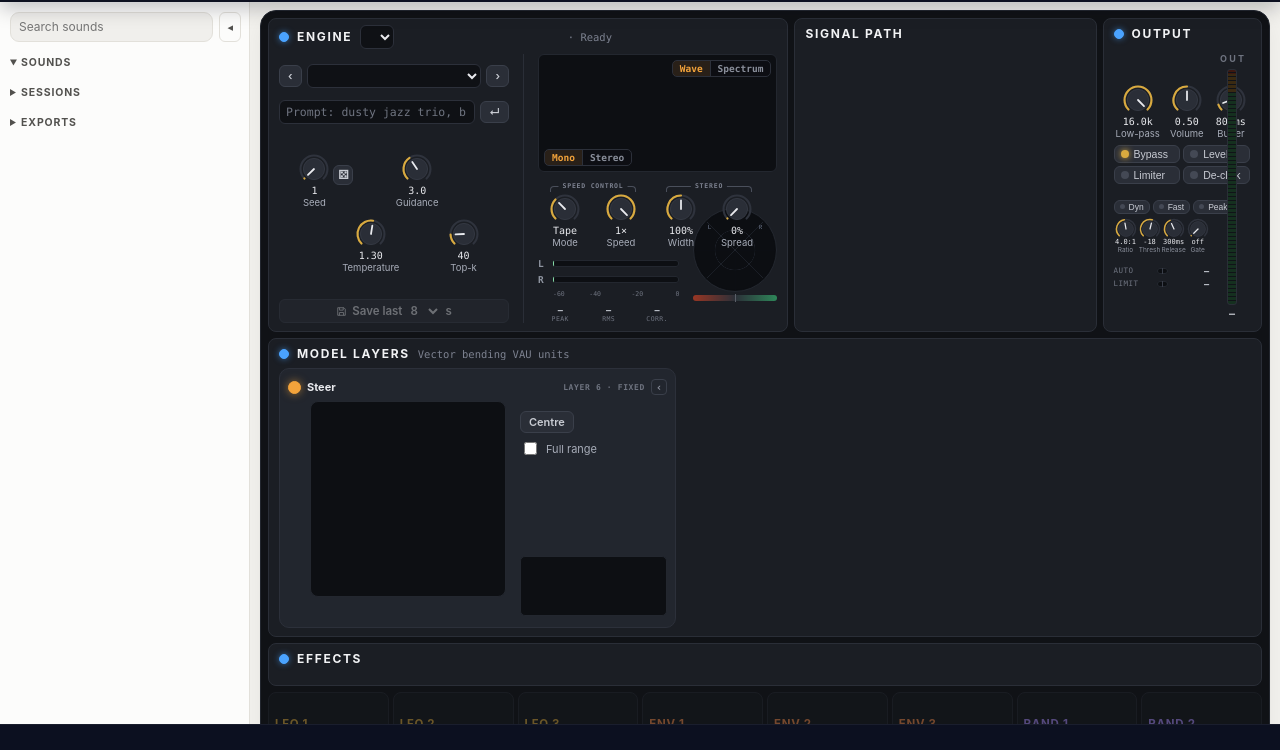
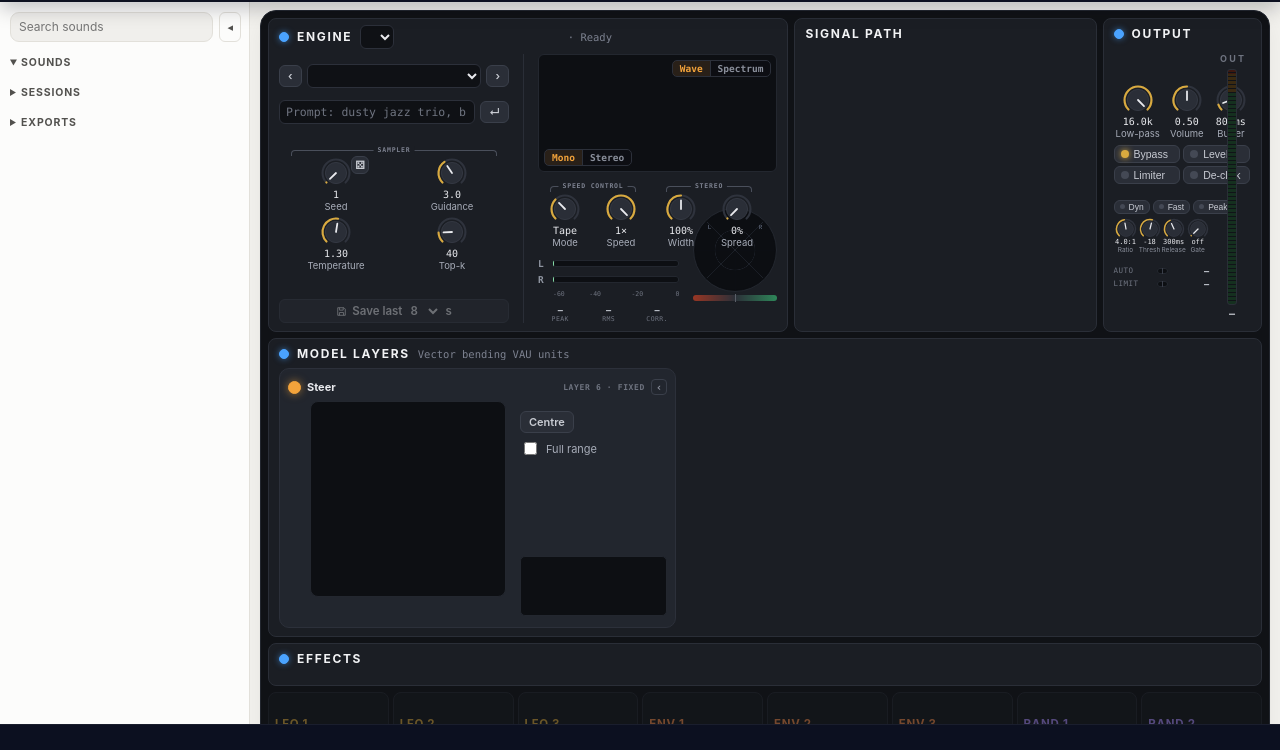
Before and after one commit to vector-lab-tools/abliterator, a plain HTML site: page web/index.html in a window 1280 px wide. Shown: the part 50-800 px from the top of the page. Drawn offline with Linux system fonts and the light colour scheme; no server answers.

Commit message:
Seed, Guidance, Temperature and Top-k on a plain grid under a SAMPLER bracket, the die at Seed's shoulder; the bracket style shared

```diff
--- a/web/index.html
+++ b/web/index.html
@@ -67,7 +67,7 @@
                 <div class="pnote" id="prompt"></div>
                 <form class="prow" id="pform"><input id="ptype" class="ptype" maxlength="240" placeholder="Prompt: dusty jazz trio, brushed drums" aria-label="A style prompt of your own" autocomplete="off"><button class="ib" id="puse" type="submit" title="Play this style (it is kept under Your prompts)">↵</button><button class="ib" id="pdel" type="button" hidden title="Remove this prompt from Your prompts">✕</button></form>
                 <input id="seed" type="number" min="0" step="1" value="1" hidden>
-                <div class="krow" id="engknobs"></div>
+                <div class="krow kgroup" id="engknobs" data-label="SAMPLER"></div>
                 <label class="pchk" id="mg-only" hidden><input type="checkbox" id="cfg"> Guidance ×3 (MusicGen; over budget here)</label>
                 <div class="engsave">
                   <div class="saverow">
--- a/web/style.css
+++ b/web/style.css
@@ -953,12 +953,10 @@ html, body { overscroll-behavior-x: none; }
 .eng > .engl > .prow:first-child { margin-top: 10px; }
 /* the engine menu in the panel's header at normal weight */
 #engine.psel { font-weight: 400; }
-/* the Engine's knobs in two rows, the lower one offset half a step, as on the effect cards */
-.engl #engknobs { display: grid; grid-template-columns: repeat(5, 1fr); row-gap: 6px; justify-items: center; padding: 0; }
-.engl #engknobs > :nth-child(1) { grid-column: 1 / span 2; }
-.engl #engknobs > :nth-child(2) { grid-column: 3 / span 2; }
-.engl #engknobs > :nth-child(3) { grid-column: 2 / span 2; }
-.engl #engknobs > :nth-child(4) { grid-column: 4 / span 2; }
+/* the Engine's knobs in a plain two-by-two grid, each centred in its column; the die sits at Seed's shoulder and takes no room */
+.engl #engknobs { display: grid; grid-template-columns: 1fr 1fr; row-gap: 0; justify-items: center; padding: 0; }
+.engl #engknobs .seedpair { position: relative; display: block; }
+.engl #engknobs .seeddie { position: absolute; top: 0; left: calc(100% - 4px); margin: 0; width: 18px; height: 18px; font-size: 11px; }
 /* the channel meters' scale: the end labels inside the bar's ends, so a narrow meter does not run them together */
 .outm .os span:first-child { transform: none; }
 .outm .os span:last-child { transform: translateX(-100%); }
@@ -971,8 +969,12 @@ html, body { overscroll-behavior-x: none; }
 .scopewrap .scopemode.chmode { position: absolute; left: 6px; bottom: 6px; top: auto; right: auto; }
 /* a pair of knobs under a thin bracket with its name in the middle: Mode and Speed (SPEED CONTROL), Width and Spread (STEREO) */
 .engfoot .widen { grid-template-columns: auto auto; gap: 0 6px; justify-content: space-evenly; }
-.engfoot .widen .kgroup { position: relative; display: grid; grid-template-columns: 54px 54px; justify-items: center; gap: 0 2px; border: 0; margin: 0; padding: 6px 0 0; order: 0; }
-.engfoot .widen .kgroup::after { content: ""; position: absolute; left: 12px; right: 12px; top: 0; height: 5px; border: 1px solid #4a4f5b; border-bottom: 0; border-radius: 4px 4px 0 0; pointer-events: none; }
-.engfoot .widen .kgroup::before { content: attr(data-label); position: absolute; top: -4px; left: 50%; transform: translateX(-50%); z-index: 1; padding: 0 4px; background: #1b1e24; font: 600 6.5px/8px var(--mono); letter-spacing: .12em; color: #7d8290; white-space: nowrap; pointer-events: none; }
+.kgroup { position: relative; padding-top: 6px; }
+.engfoot .widen .kgroup { display: grid; grid-template-columns: 54px 54px; justify-items: center; gap: 0 2px; border: 0; margin: 0; order: 0; }
+.kgroup::after { content: ""; position: absolute; left: 12px; right: 12px; top: 0; height: 5px; border: 1px solid #4a4f5b; border-bottom: 0; border-radius: 4px 4px 0 0; pointer-events: none; }
+.kgroup::before { content: attr(data-label); position: absolute; top: -4px; left: 50%; transform: translateX(-50%); z-index: 1; padding: 0 4px; background: #1b1e24; font: 600 6.5px/8px var(--mono); letter-spacing: .12em; color: #7d8290; white-space: nowrap; pointer-events: none; }
 /* the model's format and state, centred in the header's space after the engine menu */
 #pn-engine .pinfo { flex: 1; text-align: center; }
+/* a little room either side of the sampler, whatever height the panel has */
+.eng > .engl #pform { margin-bottom: 12px; }
+.eng > .engl .engsave { margin-top: 6px; }
```
